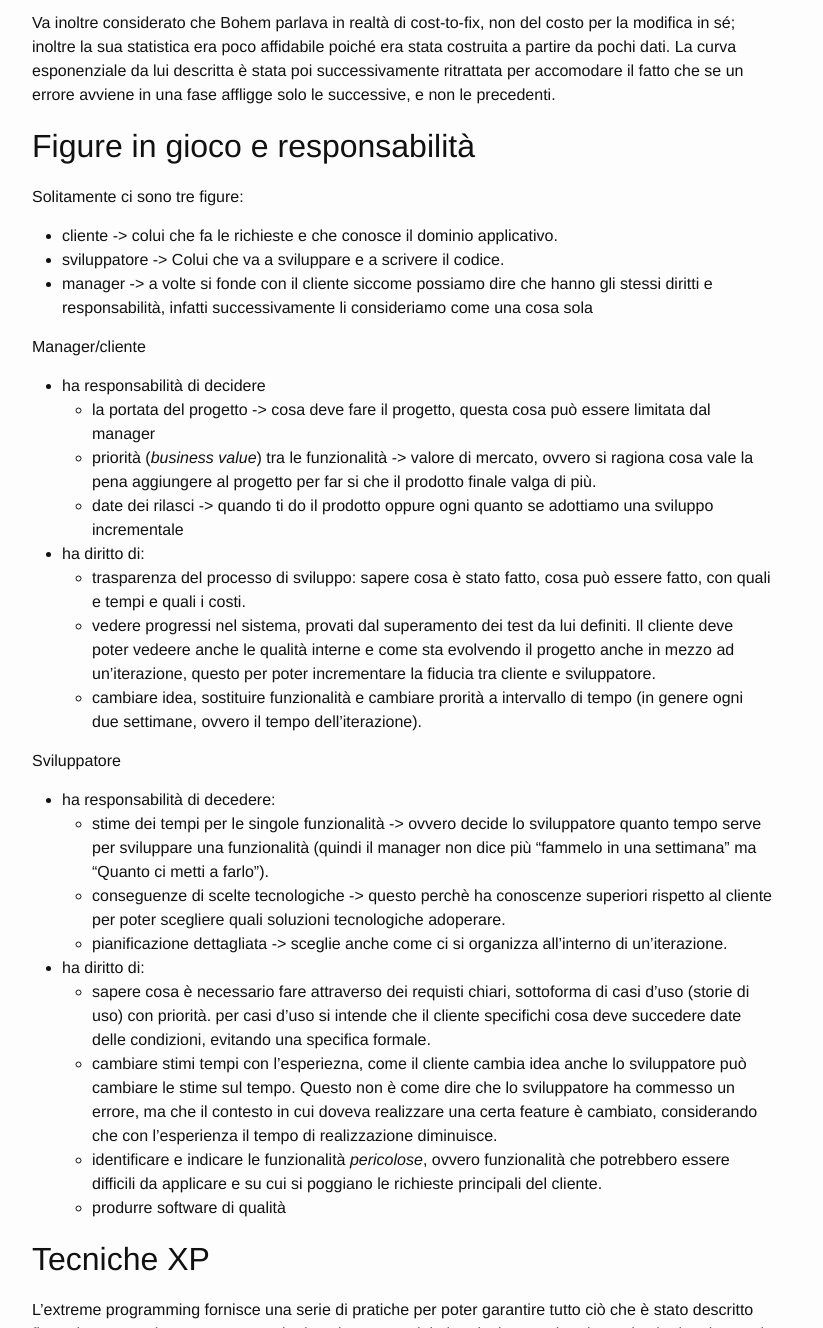
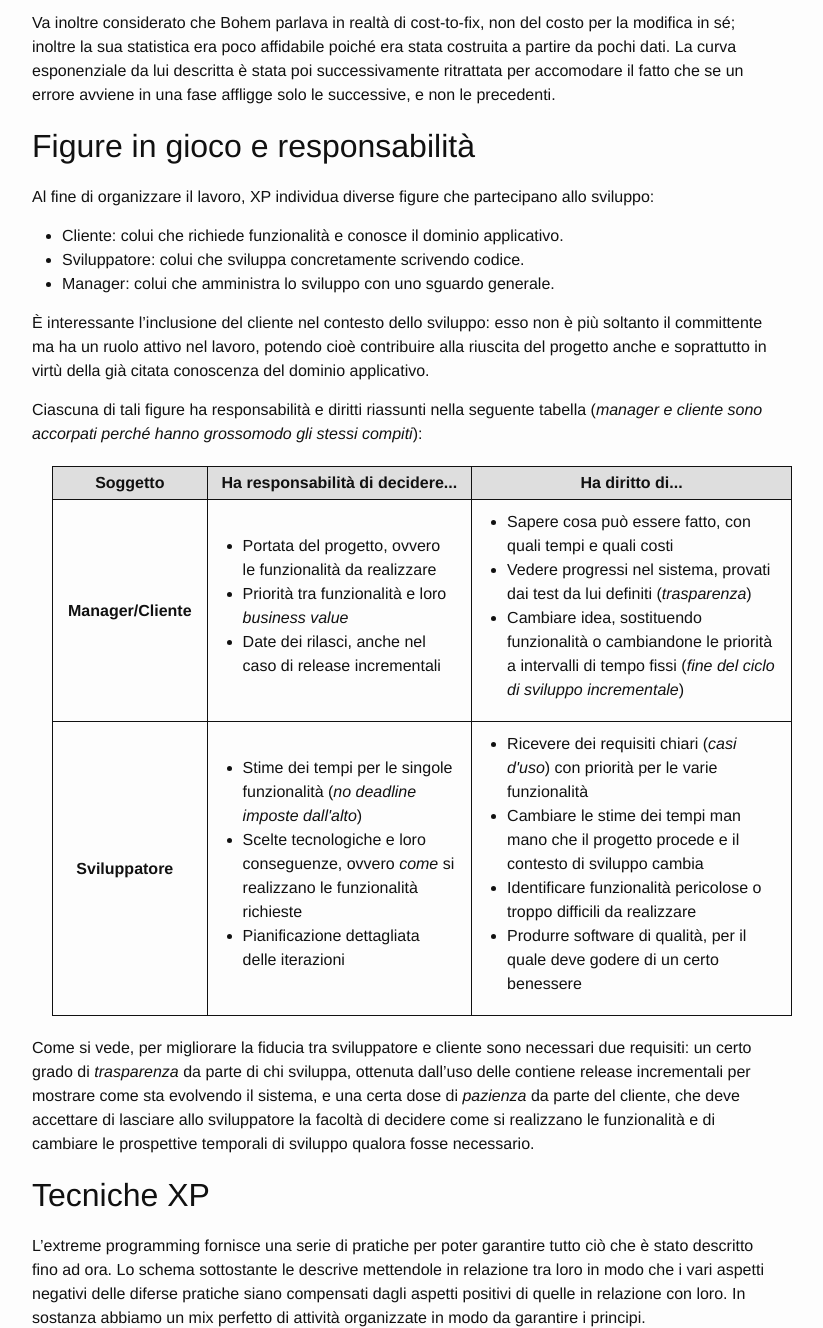
Before and after one commit to MarcoBuster/sweng, a Jekyll site: the page built from _posts/2022-10-10-extreme-programming.md, in a window 1280 px wide and 1400 px high, scrolled down 4831 px, cut to the strip 72-1400 px from the top of the window. Shown: the whole strip, without its empty margins (238-1061 px from the left). Built offline with Jekyll 4.4.1, drawn with Linux system fonts in a browser that asks for light colours; the table of contents is made by our own code.

Commit message:
Refactor notes on development main actors

```diff
--- a/_posts/2022-10-10-extreme-programming.md
+++ b/_posts/2022-10-10-extreme-programming.md
@@ -92,31 +92,65 @@ Al contrario, XP presuppone una curva di tipo logaritmico che tenda ad un asinto
 Va inoltre considerato che Bohem parlava in realtà di cost-to-fix, non del costo per la modifica in sé; inoltre la sua statistica era poco affidabile poiché era stata costruita a partire da pochi dati. La curva esponenziale da lui descritta è stata poi successivamente ritrattata per accomodare il fatto che se un errore avviene in una fase affligge solo le successive, e non le precedenti.
 
 ## Figure in gioco e responsabilità
-Solitamente ci sono tre figure:
-- cliente -> colui che fa le richieste e che conosce il dominio applicativo.
-- sviluppatore -> Colui che va a sviluppare e a scrivere il codice.
-- manager -> a volte si fonde con il cliente siccome possiamo dire che hanno gli stessi diritti e responsabilità, infatti successivamente li consideriamo come una cosa sola
 
-Manager/cliente
-- ha responsabilità di decidere
-    - la portata del progetto -> cosa deve fare il progetto, questa cosa può essere limitata dal manager
-    - priorità (_business value_) tra le funzionalità -> valore di mercato, ovvero si ragiona cosa vale la pena aggiungere al progetto per far si che il prodotto finale valga di più.
-    - date dei rilasci -> quando ti do il prodotto oppure ogni quanto se adottiamo una sviluppo incrementale
-- ha diritto di:
-    - trasparenza del processo di sviluppo: sapere cosa è stato fatto, cosa può essere fatto, con quali e tempi e quali i costi.
-    - vedere progressi nel sistema, provati dal superamento dei test da lui definiti. Il cliente deve poter vedeere anche le qualità interne e come sta evolvendo il progetto anche in mezzo ad un'iterazione, questo per poter incrementare la fiducia tra cliente e sviluppatore.
-    - cambiare idea, sostituire funzionalità e cambiare prorità a intervallo di tempo (in genere ogni due settimane, ovvero il tempo dell'iterazione).
+Al fine di organizzare il lavoro, XP individua diverse figure che partecipano allo sviluppo:
 
-Sviluppatore
-- ha responsabilità di decedere:
-    - stime dei tempi per le singole funzionalità -> ovvero decide lo sviluppatore quanto tempo serve per sviluppare una funzionalità (quindi il manager non dice più "fammelo in una settimana" ma "Quanto ci metti a farlo").
-    - conseguenze di scelte tecnologiche -> questo perchè ha conoscenze superiori rispetto al cliente per poter scegliere quali soluzioni tecnologiche adoperare.
-    - pianificazione dettagliata -> sceglie anche come ci si organizza all'interno di un'iterazione.
-- ha diritto di:
-    - sapere cosa è necessario fare attraverso dei requisti chiari, sottoforma di casi d'uso (storie di uso) con priorità. per casi d'uso si intende che il cliente specifichi cosa deve succedere date delle condizioni, evitando una specifica formale.
-    - cambiare stimi tempi con l'esperiezna, come il cliente cambia idea anche lo sviluppatore può cambiare le stime sul tempo. Questo non è come dire che lo sviluppatore ha commesso un errore, ma che il contesto in cui doveva realizzare una certa feature è cambiato, considerando che con l'esperienza il tempo di realizzazione diminuisce.
-    - identificare e indicare le funzionalità _pericolose_, ovvero funzionalità che potrebbero essere difficili da applicare e su cui si poggiano le richieste principali del cliente.
-    - produrre software di qualità
+- Cliente: colui che richiede funzionalità e conosce il dominio applicativo.
+- Sviluppatore: colui che sviluppa concretamente scrivendo codice.
+- Manager: colui che amministra lo sviluppo con uno sguardo generale.
+
+È interessante l'inclusione del cliente nel contesto dello sviluppo: esso non è più soltanto il committente ma ha un ruolo attivo nel lavoro, potendo cioè contribuire alla riuscita del progetto anche e soprattutto in virtù della già citata conoscenza del dominio applicativo.
+
+Ciascuna di tali figure ha responsabilità e diritti riassunti nella seguente tabella (_manager e cliente sono accorpati perché hanno grossomodo gli stessi compiti_):
+
+<table style="margin: 20px">
+    <tr style="text-align: center; background-color: #DEDEDE">
+        <th>Soggetto</th>
+        <th>Ha responsabilità di decidere...</th>
+        <th>Ha diritto di...</th>
+    </tr>
+    <tr>
+        <td style="padding-left: 15px; padding-right: 15px; text-align: center;">
+            <b>Manager/Cliente</b>
+        </td>
+        <td style="padding-left: 5px; padding-right: 15px; padding-top: 10px">
+            <ul>
+                <li>Portata del progetto, ovvero le funzionalità da realizzare</li>
+                <li>Priorità tra funzionalità e loro <i>business value</i></li>
+                <li>Date dei rilasci, anche nel caso di release incrementali</li>
+            </ul>
+        </td>
+        <td style="padding-left: 5px; padding-right: 15px; padding-top: 10px">
+            <ul>
+                <li>Sapere cosa può essere fatto, con quali tempi e quali costi</li>
+                <li>Vedere progressi nel sistema, provati dai test da lui definiti (<i>trasparenza</i>)</li>
+                <li>Cambiare idea, sostituendo funzionalità o cambiandone le priorità a intervalli di tempo fissi (<i>fine del ciclo di sviluppo incrementale</i>)</li>
+            </ul>
+        </td>
+    </tr>
+    <tr>
+        <td style="padding-left: 5px; padding-right: 15px; text-align: center;">
+            <b>Sviluppatore</b>
+        </td>
+        <td style="padding-left: 5px; padding-right: 15px; padding-top: 10px">
+            <ul>
+                <li>Stime dei tempi per le singole funzionalità (<i>no deadline imposte dall'alto</i>)</li>
+                <li>Scelte tecnologiche e loro conseguenze, ovvero <i>come</i> si realizzano le funzionalità richieste</li>
+                <li>Pianificazione dettagliata delle iterazioni</li>
+            </ul>
+        </td>
+        <td style="padding-left: 5px; padding-right: 15px; padding-top: 10px">
+            <ul>
+                <li>Ricevere dei requisiti chiari (<i>casi d'uso</i>) con priorità per le varie funzionalità</li>
+                <li>Cambiare le stime dei tempi man mano che il progetto procede e il contesto di sviluppo cambia</li>
+                <li>Identificare funzionalità pericolose o troppo difficili da realizzare</li>
+                <li>Produrre software di qualità, per il quale deve godere di un certo benessere</li>
+            </ul>
+        </td>
+    </tr>
+</table>
+
+Come si vede, per migliorare la fiducia tra sviluppatore e cliente sono necessari due requisiti: un certo grado di _trasparenza_ da parte di chi sviluppa, ottenuta dall'uso delle contiene release incrementali per mostrare come sta evolvendo il sistema, e una certa dose di _pazienza_ da parte del cliente, che deve accettare di lasciare allo sviluppatore la facoltà di decidere come si realizzano le funzionalità e di cambiare le prospettive temporali di sviluppo qualora fosse necessario.
 
 ## Tecniche XP
 
```
